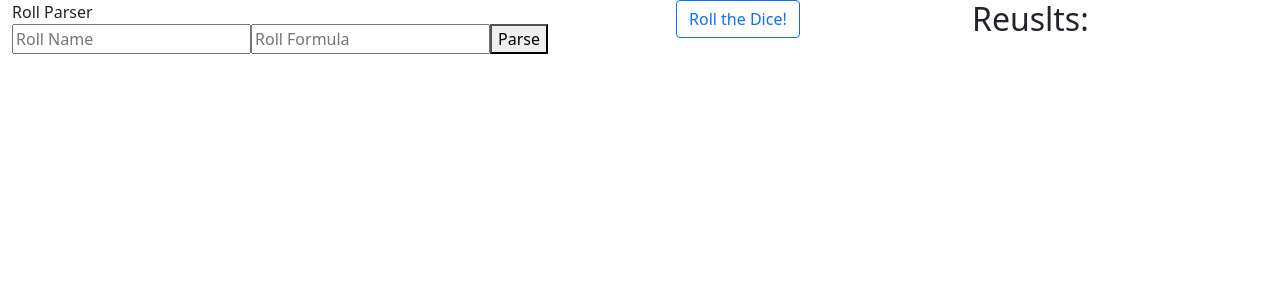
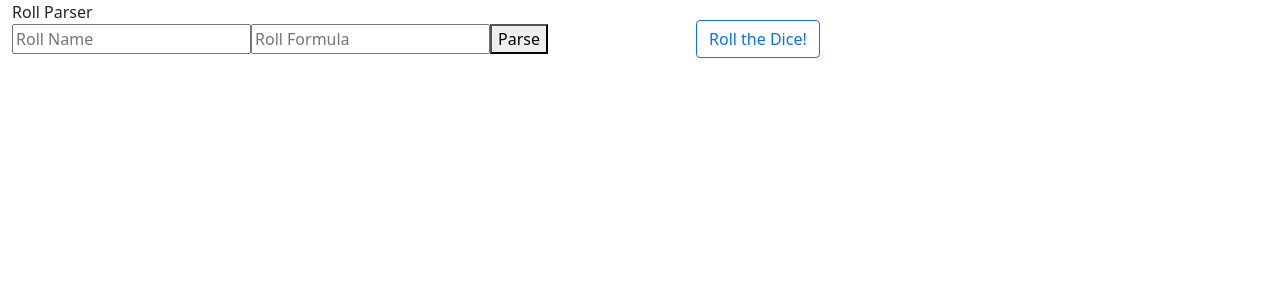
Before and after one commit to agrant216/Pathfinder-CombatRoller, an Angular app: page / in a window 1280 px wide. Shown: the top 300 px of the page. Built offline with nearby package versions, Linux system fonts and the light colour scheme.

Commit message:
Even More styling

```diff
--- a/src/app/attack-roll-list/attack-roll-list.component.html
+++ b/src/app/attack-roll-list/attack-roll-list.component.html
@@ -6,7 +6,6 @@
 </div>
 <div class="roll-container">
   <div class="roll" *ngFor="let roll of rolls$ | async | keyvalue; index as i">
-    <!-- <input type="checkbox" [value]="roll.value.isActive" (click)="toggleActiveRoll(roll.value.id)"> -->
     <app-attack-roll [attackRoll]="roll.value" (click)="toggleActiveRoll(roll.value.id)"></app-attack-roll>
   </div>
 </div>
--- a/src/app/attack-roll/attack-roll.component.scss
+++ b/src/app/attack-roll/attack-roll.component.scss
@@ -1,6 +1,10 @@
 .active {
   border-color: green($color: #000000);
   background-color: rgba(0, 209, 0, 0.301);
+}
+
+.btn-close {
+  z-index: 1;
 }
 
 .card {
--- a/src/app/dice-roll-display/dice-roll-display.component.html
+++ b/src/app/dice-roll-display/dice-roll-display.component.html
@@ -1,11 +1,12 @@
 <div class="container">
   <div class="row">
     <div class="col">
-      <button (click)="Roll()" class="btn btn-outline-primary btn-lrg">Roll the Dice!</button>
+      <div class="roll-button">
+        <button (click)="Roll()" class="btn btn-outline-primary btn-lrg roll-button">Roll the Dice!</button>
+      </div>
     </div>
     <div class="col">
       <div class="result-container" *ngIf="results$">
-        <h2>Reuslts:</h2>
         <ul class="list-group list-group-flush">
           <li class="list-group-item result-text" *ngFor="let result of results$ | async">
             <div class="result-name" *ngIf="result.originalRoll.name">{{result.originalRoll.name}}</div>
--- a/src/app/dice-roll-display/dice-roll-display.component.scss
+++ b/src/app/dice-roll-display/dice-roll-display.component.scss
@@ -6,3 +6,7 @@
 .result-roll-formula {
     font-size: 20px;
 }
+
+.btn.roll-button {
+    margin: 20px;
+}
```
